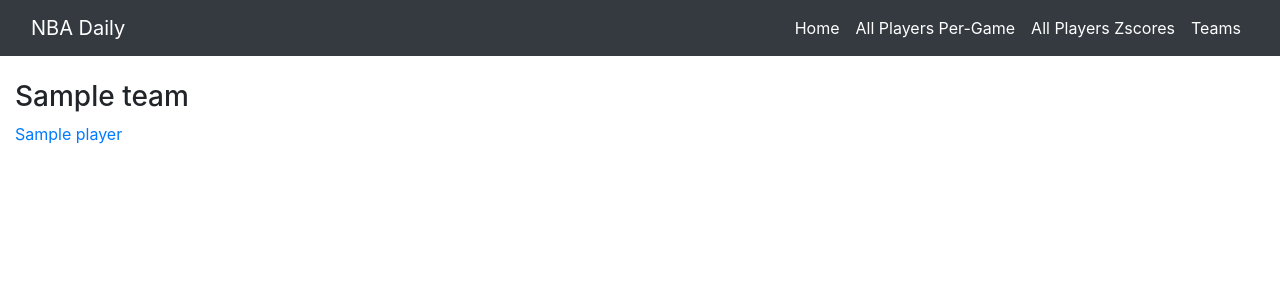
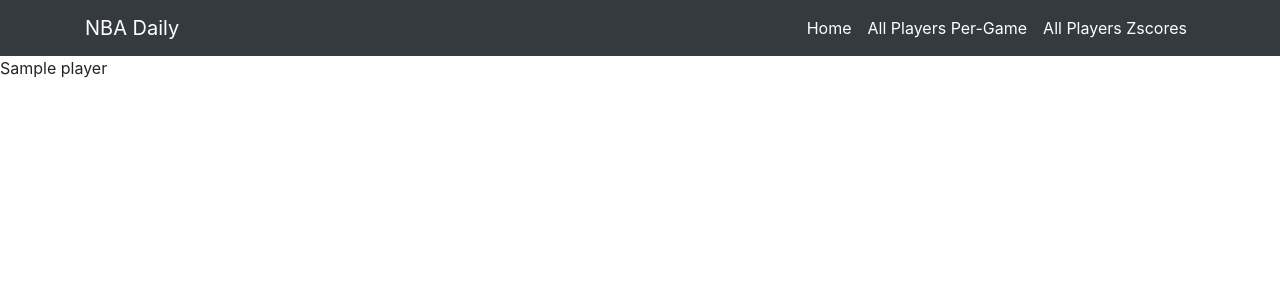
Before and after one commit to johncheng2011/nba-daily-react, a Flask app: template templates/teams.html in a window 1280 px wide. Shown: the top 300 px of the page. Run offline with Flask 2, Linux system fonts and the light colour scheme; the template is opened without the code that fills it: most values are stand-ins (such as "Sample title", 1, 10 or a date in 2020); some libraries are stand-ins or nearby versions.

Commit message:
Revert "Added team and player pages"
This reverts commit 7947defd133dd8c5b57f0ae016afd35a8f9169f1.

```diff
--- a/Data_Scripts/getrosters.py
+++ b/Data_Scripts/getrosters.py
@@ -24,9 +24,9 @@ for team in teams:
 
 db = mysql.connector.connect(
     host =  database.databaseInfo["host"],
-    user = database.databaseInfo["user"],
-    passwd = database.databaseInfo["passwd"],
-    database = database.databaseInfo["database"]
+    user = database.databaseInfo["host"],
+    passwd = database.databaseInfo["host"],
+    database = database.databaseInfo["host"]
 )
 cursor = db.cursor()
 
--- a/index.py
+++ b/index.py
@@ -156,9 +156,8 @@ def getplayerszscores(date):
     players.sort(key = lambda x: x[1])
     return json.dumps(players,cls=DecimalEncoder)
 
-@app.route("/<player>")
-def player_page(player):
-    name,id = player.split('_')
+@app.route("/asdf")
+def player_page():
     db = mysql.connector.connect(
     host =  database.databaseInfo["host"],
     user = database.databaseInfo["user"],
@@ -166,38 +165,31 @@ def player_page(player):
     database = database.databaseInfo["database"]
 )
     mycursor = db.cursor()
-    sql = 'SELECT * FROM playergamelog WHERE(playerid=%s)'%(id)
-    mycursor.execute(sql)
+    mycursor.execute('SELECT * FROM playergamelog WHERE(playerid=2544) ')
     gamelog = mycursor.fetchall()
-    sql = 'SELECT * FROM playerstats WHERE(playerid=%s)'%(id)
-    mycursor.execute(sql)
+    mycursor.execute('SELECT * FROM playerstats WHERE(playerid=2544) ')
     pergame = mycursor.fetchall()
-    sql = 'SELECT * FROM playerstatsz WHERE(playerid=%s)'%(id)
-    mycursor.execute(sql)
+    mycursor.execute('SELECT * FROM playerstatsz WHERE(playerid=2544) ')
     zscore = mycursor.fetchall()
     return render_template('player_page.html', gamelog=gamelog, pergame=pergame,zscore=zscore)
 
 @app.route("/teams")
 def teams():
-    db = mysql.connector.connect(
-    host =  database.databaseInfo["host"],
-    user = database.databaseInfo["user"],
-    passwd = database.databaseInfo["passwd"],
-    database = database.databaseInfo["database"]
-    )
-    mycursor = db.cursor()
-    teams = ['Atlanta_Hawks', 'Boston_Celtics', 'Brooklyn_Nets', 'Charlotte_Hornets', 'Chicago_Bulls', 'Cleveland_Cavaliers', 'Dallas_Mavericks', 'Denver_Nuggets', 'Detroit_Pistons', 'Golden_State_Warriors', 'Houston_Rockets', 'Indiana_Pacers', 'Los_Angeles_Clippers', 'Los_Angeles_Lakers', 'Menphis_Grizzlies', 'Miami_Heat', 'Milwaukee_Bucks', 'Minnesota_Timberwolves', 'New_Orleans_Pelicans', 'New_York_Knicks', 'Oklahoma_City_Thunder', 'Orlando_Magic', 'Philadelphia_76ers', 'Phoenix_Suns', 'Portland_Trail_Blazers', 'Sacramento_Kings', 'San_Antonio_Spurs', 'Toronto_Raptors', 'Utah_Jazz', 'Washington_Wizards']
+    #get teams
+    teams_dict = commonteamyears.CommonTeamYears()
+    teams_dict = teams_dict.team_years.get_dict()
+
+    teams = []
+    for teamNum in range(30):
+        teams.append(teams_dict["data"][teamNum])
+
+    #get rosters
     rosters = []
-    players = {}
     for team in teams:
-        sql = "SELECT * FROM " + team + "_Roster"
-        mycursor.execute(sql)
-        rosters = mycursor.fetchall()
-        sql = "SELECT * FROM playerstats WHERE(teamid = " + str(rosters[0][0]) + ") ORDER BY pts DESC"
-        mycursor.execute(sql)
-        players[team] = mycursor.fetchall()
-
-
-    return render_template('teams.html', rosters=players)
+        time.sleep(1)
+        rosters_dict = commonteamroster.CommonTeamRoster(season="2018-19",team_id=team[1])
+        rosters_dict = rosters_dict.common_team_roster.get_dict()
+        rosters.append(rosters_dict["data"])
+    return render_template('teams.html', rosters=rosters)
 if __name__ == "__main__":
     app.run(host='0.0.0.0')
--- a/templates/all_players.html
+++ b/templates/all_players.html
@@ -92,7 +92,7 @@ $(document).ready(function() {
 } );
 
     </script>
-    <div class="container-fluid" style="margin-left:150px">
+    <div class="container-fluid" style="margin-left:200px">
 
             <h1>Players Per Game Stats</h1>
     <div class="row">
--- a/templates/layout.html
+++ b/templates/layout.html
@@ -14,7 +14,7 @@
     <body>
         <!-- Navigation -->
         <nav class="navbar navbar-expand-lg navbar-dark bg-dark static-top">
-            <div class="container-fluid">
+            <div class="container">
             <a class="navbar-brand" href="{{url_for('index')}}">NBA Daily</a>
             <button class="navbar-toggler" type="button" data-toggle="collapse" data-target="#navbarResponsive" aria-controls="navbarResponsive" aria-expanded="false" aria-label="Toggle navigation">
                 <span class="navbar-toggler-icon"></span>
@@ -36,11 +36,6 @@
                     <span class="sr-only">(current)</span>
                     </a>
                 </li>
-                <li class="nav-item active">
-                        <a class="nav-link" href="{{url_for('teams')}}">Teams
-                        <span class="sr-only">(current)</span>
-                        </a>
-                    </li>
                 </ul>
             </div>
             </div>
--- a/templates/teams.html
+++ b/templates/teams.html
@@ -2,26 +2,9 @@
 
 {%block content%}
 
-
-
-<div class="container-fluid" style="width:100%">
-    <div class="row">
-    {%for team in rosters%}
-    <div class="col-sm-4">
-            <br>
-            <h3>{{team|replace('_',' ')}}</h3>
-            {%for player in rosters[team]%}
-                {%set url = player[1]|string + '_' + player[0]|string%}
-                <a href="{{url_for('player_page',player=url)}}">{{player[1]}}</a>
-                <br>
-            {%endfor%}
-    </div>
-    {%endfor%}
-
-    </div>
-</div>
-
-
-
-
+{%for team in rosters%}
+{%for player in team%}
+{{player}}
+{%endfor%}
+{%endfor%}
 {%endblock content%}
```
Also changed, not shown: Data_Scripts/getplayerpergamestats.py (+10 -7 lines).
